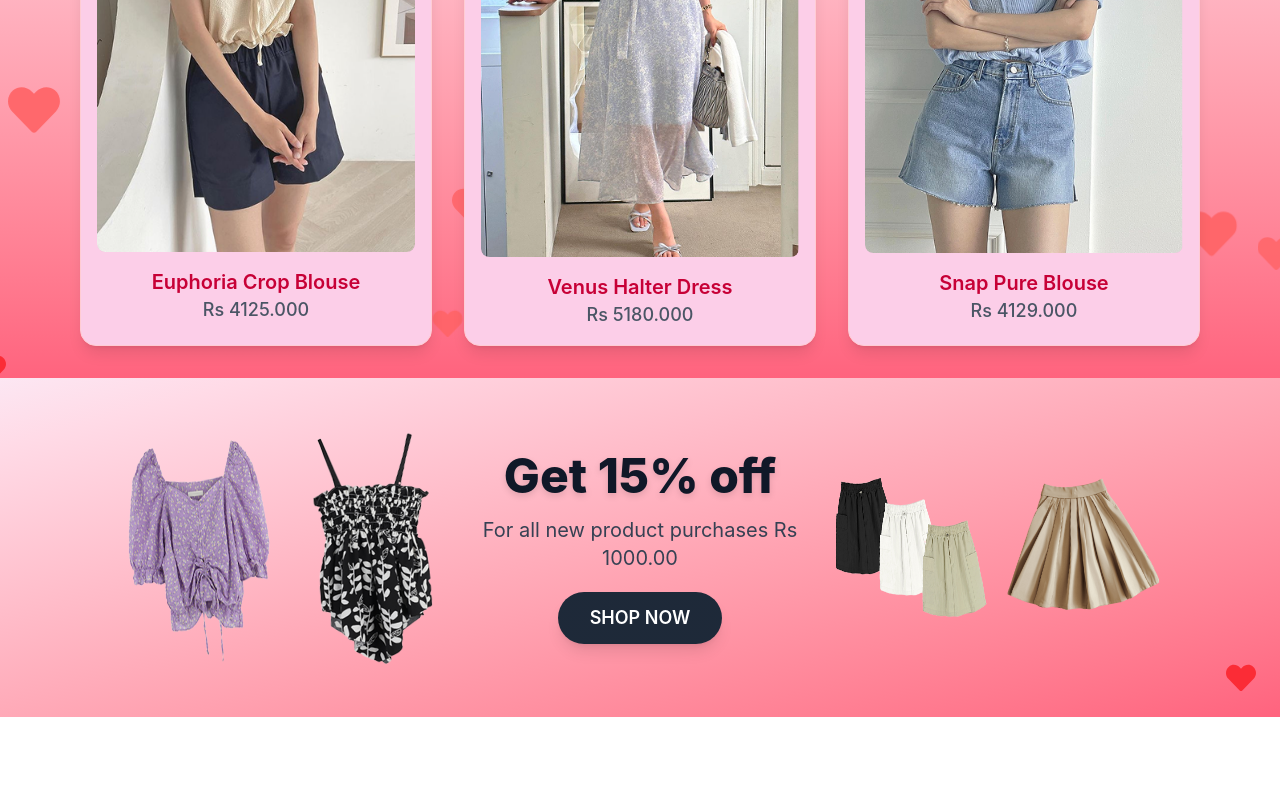
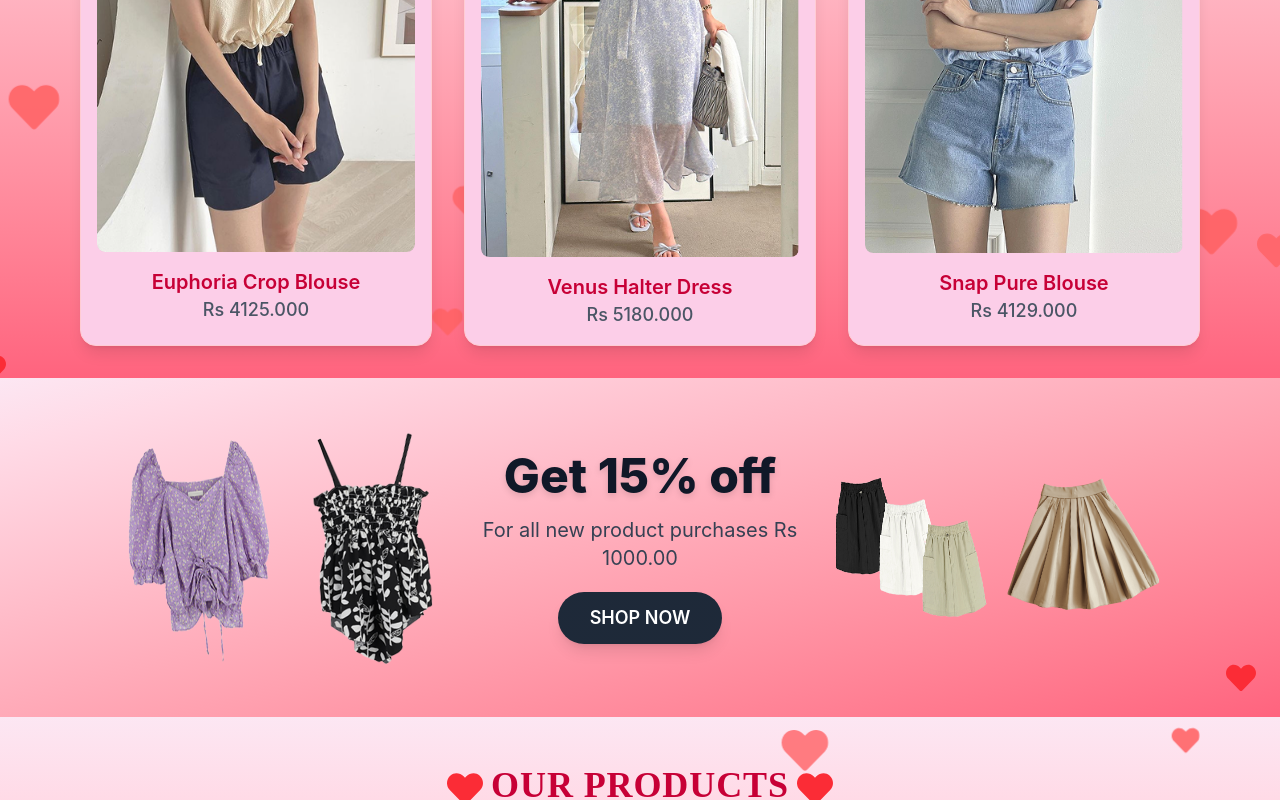
Before and after one commit to anshaf-thanish/ecom-react, a React (Vite) app: page / in a window 1280 px wide. Shown: the part 2000-2800 px from the top of the page. Before the commit the page ends 2717 px from the top, so only its background shows below. Built offline with nearby package versions, Linux system fonts and the light colour scheme.

Commit message:
ourProducts

```diff
--- a/src/App.jsx
+++ b/src/App.jsx
@@ -4,6 +4,7 @@ import Banner from "./components/Banner";
 import Season from "./components/Season";
 import Seller from "./components/Seller";
 import Banner2 from "./components/Banner2";
+import OurProducts from "./components/OurProducts";
 
 const App = () => {
   return (
@@ -13,6 +14,7 @@ const App = () => {
       <Season/>
       <Seller/>
       <Banner2/>
+      <OurProducts/>
     </div>
   );
 };
--- /dev/null
+++ b/src/components/OurProducts.jsx
@@ -0,0 +1,114 @@
+import React, { useState, useEffect } from "react";
+import { FaHeart } from "react-icons/fa";
+import OP1 from "../assets/OP1.png";
+import OP2 from "../assets/OP2.png";
+import OP3 from "../assets/OP3.png";
+import B1 from "../assets/B1.jpg";
+import B2 from "../assets/B2.jpg";
+import B3 from "../assets/B3.jpg";
+import D1 from "../assets/D1.jpg";
+import D2 from "../assets/D2.jpg";
+import D3 from "../assets/D3.jpg";
+import S1 from "../assets/S1.jpg";
+import S2 from "../assets/S2.jpg";
+import S3 from "../assets/S3.jpg";
+import K1 from "../assets/K1.jpg";
+import K2 from "../assets/K2.jpg";
+import K3 from "../assets/K3.jpg";
+import O1 from "../assets/O1.jpg";
+import O2 from "../assets/O2.jpg";
+import O3 from "../assets/O3.jpg";
+
+import "../components/theme.css";
+
+const categories = ["Top", "Bottom", "Dress", "Set", "Knit", "Outer"];
+const products = {
+  Top: [
+    { name: "V-Neck Yellow Blouse", price: "Rs 4129.000", img: OP1 },
+    { name: "Puff Sleeve Crop Top", price: "Rs 4239.000", img: OP2 },
+    { name: "Striped Boatneck Tee", price: "Rs 4430.000", img: OP3 },
+  ],
+  Bottom: [
+    { name: "Brown Corduroy Pants", price: "Rs 5250.000", img: B1 },
+    { name: "Classic Blue Jeans", price: "Rs 5200.000", img: B2 },
+    { name: "Black Slim Fit Jeans", price: "Rs 5250.000", img: B3 },
+  ],
+  Dress: [
+    { name: "Floral Sundress", price: "Rs 3300.000", img: D1 },
+    { name: "Off-Shoulder Maxi Dress", price: "Rs 3350.000", img: D2 },
+    { name: "Polka Dot Midi Dress", price: "Rs 3300.000", img: D3 },
+  ],
+  Set: [
+    { name: "Casual Two-Piece Set", price: "Rs 6400.000", img: S1 },
+    { name: "Formal Office Set", price: "Rs 6500.000", img: S2 },
+    { name: "Athleisure Lounge Set", price: "Rs 6400.000", img: S3 },
+  ],
+  Knit: [
+    { name: "Crewneck Knit Sweater", price: "Rs 5180.000", img: K1 },
+    { name: "Oversized Cardigan", price: "Rs 5220.000", img: K2 },
+    { name: "Turtleneck Wool Sweater", price: "Rs 5180.000", img: K3 },
+  ],
+  Outer: [
+    { name: "Beige Trench Coat", price: "Rs 6600.000", img: O1 },
+    { name: "Quilted Puffer Jacket", price: "Rs 6700.000", img: O2 },
+    { name: "Double-Breasted Wool Coat", price: "Rs 6600.000", img: O3 },
+  ],
+};
+
+const OurProducts = () => {
+  const [activeTab, setActiveTab] = useState("Top");
+  // Display all products by default
+  const [visibleProducts] = useState(
+    categories.reduce(
+      (acc, category) => ({
+        ...acc,
+        [category]: products[category].length,
+      }),
+      {},
+    ),
+  );
+  const [hearts, setHearts] = useState([]);
+
+  useEffect(() => {
+    const floatingHearts = Array.from({ length: 20 }).map((_, i) => ({
+      id: i,
+      top: `${Math.random() * 100}%`,
+      left: `${Math.random() * 100}%`,
+      size: `${Math.random() * 2 + 1}rem`,
+      duration: `${Math.random() * 3 + 2}s`,
+    }));
+    setHearts(floatingHearts);
+  }, []);
+
+  return (
+    <div
+      id="products"
+      className="min-h-screen bg-gradient-to-b from-pink-100 to-rose-400 relative overflow-hidden py-12 px-4"
+    >
+      {/* FLOATING HEARTS */}
+      {hearts.map((heart) => (
+        <FaHeart
+          key={heart.id}
+          className="absolute text-red-400 opacity-50 animate-float"
+          style={{
+            top: heart.top,
+            left: heart.left,
+            fontSize: heart.size,
+            animationDuration: heart.duration,
+          }}
+        />
+      ))}
+
+      {/* SECTION TITLE */}
+      <div className="max-w-7xl mx-auto">
+        <h2 className="text-4xl uppercase tracking-wide text-rose-700 font-extrabold font-[cursive] animate-fade-in text-center mb-10">
+          <FaHeart className="inline-block text-red-500 mr-2" />
+          Our Products
+          <FaHeart className="inline-block text-red-500 ml-2" />
+        </h2>
+      </div>
+    </div>
+  );
+};
+
+export default OurProducts;
```
